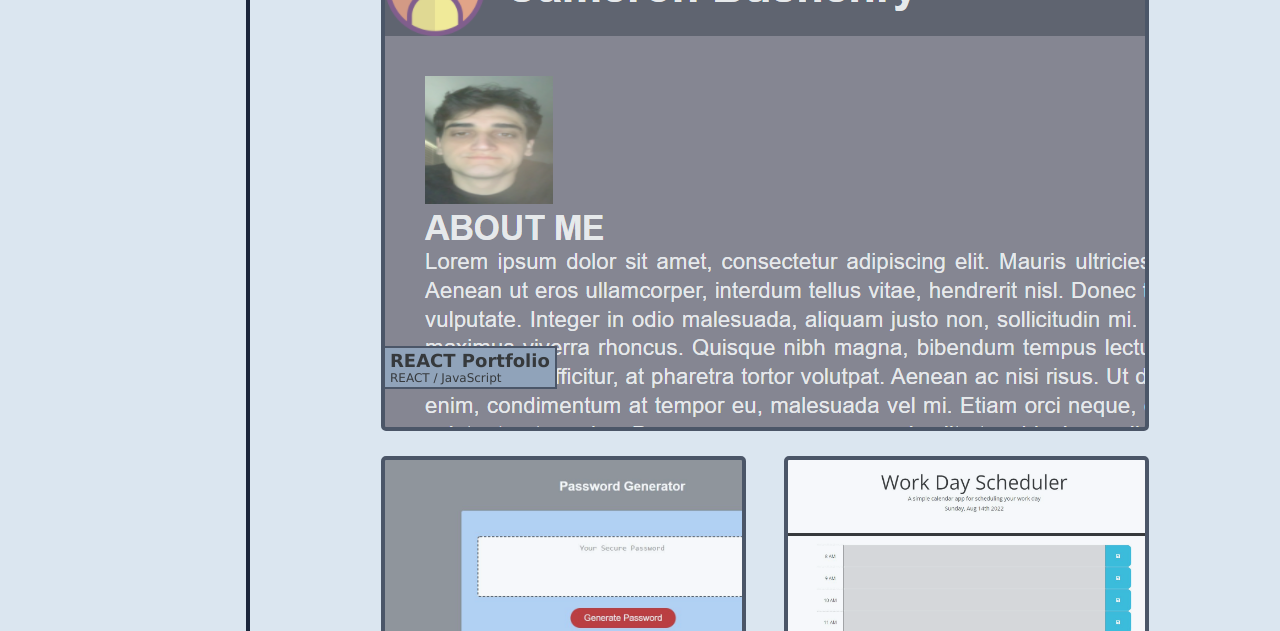
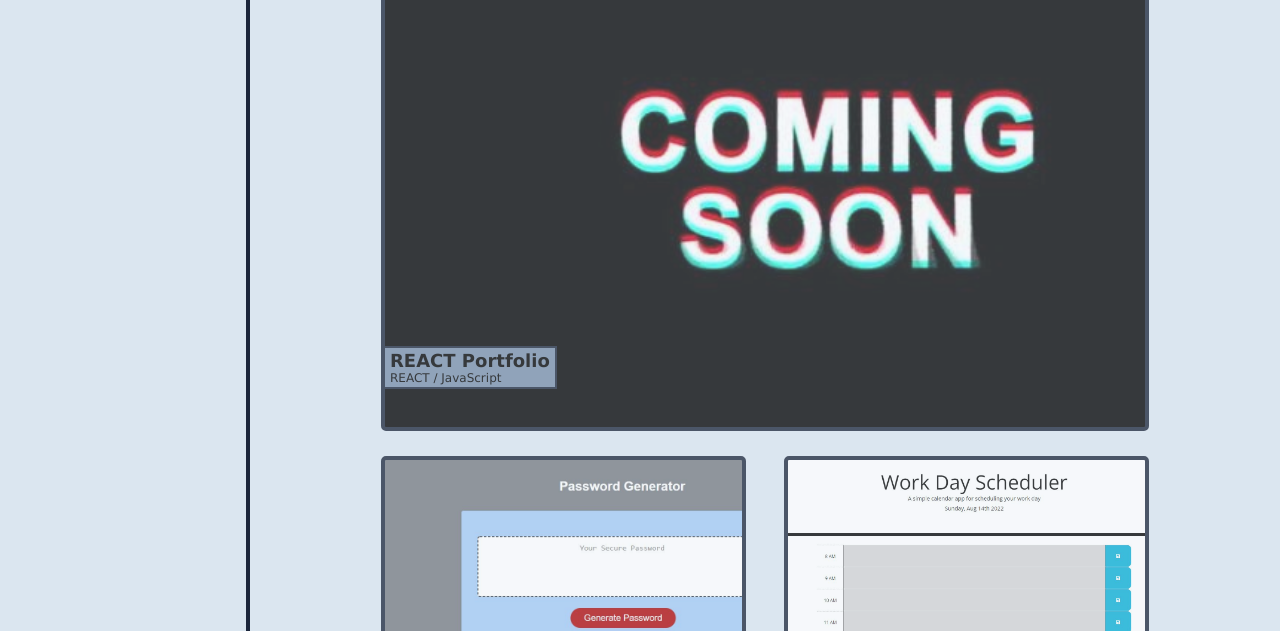
Before and after one commit to cbushehry/cjb-web-portfolio, a plain HTML site: page index.html in a window 1280 px wide. Shown: the part 573-1204 px from the top of the page. Drawn offline with Linux system fonts and the light colour scheme.

Commit message:
updated main tile with 'coming soon' img

```diff
--- a/index.html
+++ b/index.html
@@ -50,7 +50,7 @@
     </h2>
 
     <div class="applications">
-        <a href="https://cbushehry.github.io/cjb-react-portfolio/" target="_blank" class="primary-application">   <!--WEATHER DASHBOARD-->
+        <a href="https://cbushehry.github.io/cjb-react-portfolio/" target="_blank" class="primary-application img5">   <!--WEATHER DASHBOARD-->
             <div class="app-tag">
                 <h2>REACT Portfolio</h2>
                 <p>REACT / JavaScript</p>
```
